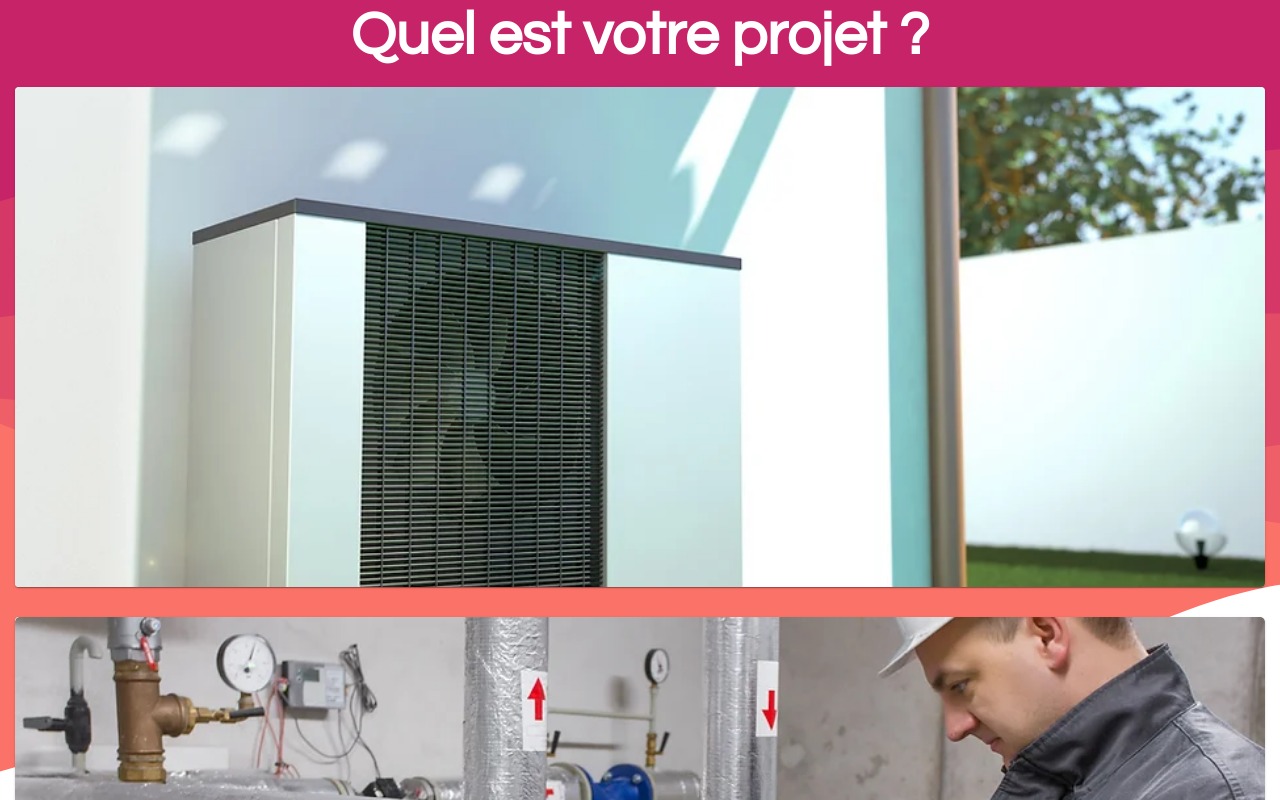
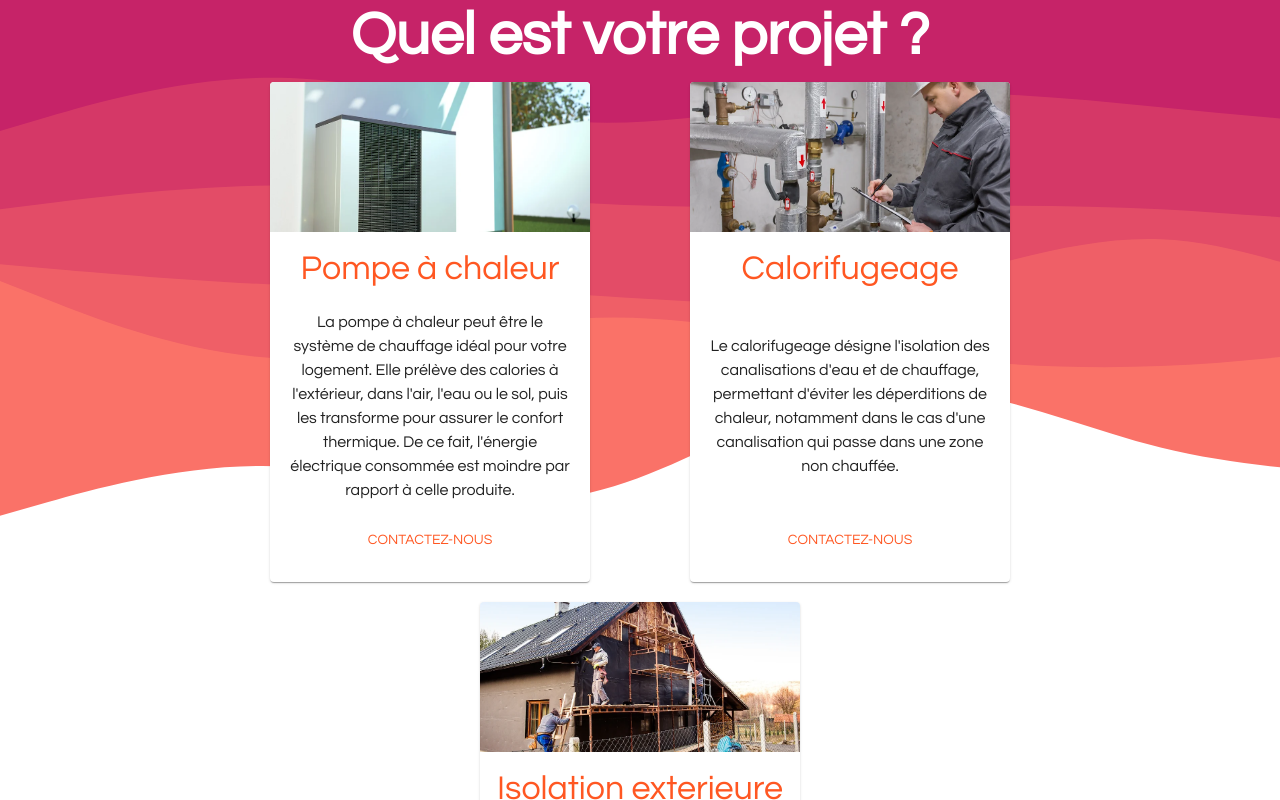
Before and after one commit to JacobElbaz/solviaenergie, a React (Create React App) app: page / in a window 1280 px wide. Shown: the part 1360-2160 px from the top of the page. Built offline with nearby package versions, Linux system fonts and the light colour scheme.

Commit message:
css solutions

```diff
--- a/src/components/Solutions.css
+++ b/src/components/Solutions.css
@@ -14,16 +14,16 @@
     text-align: center;
 }
 .solution {
-    margin: 15px 0;
-    height: 500px;
-    padding: 0;
-    width: 100%;
+    display: flex;
+    flex-wrap: wrap;
+    align-content: space-between;
+    margin: 10px auto;
+    width: 320px;
 }
 
 @media screen and (min-width: 500px){
     .solution {
         transition: all 0.2s ease-in-out !important;
-        width: 300px;
         margin: 50px;
     }
 }
@@ -36,9 +36,9 @@
 
 .solution img {
     width: inherit;
-    margin-bottom: 20px;
-    border-top-left-radius: 5px;
-    border-top-right-radius: 5px;
+    height: inherit;
+    border-top-left-radius: 2px;
+    border-top-right-radius: 2px;
 }
 
 .solution a {
@@ -49,3 +49,11 @@
 .solution a:hover {
     color: #ff9800;
 }
+
+.card-content {
+    display: flex;
+    flex-wrap: wrap;
+    justify-content: center;
+    align-content: space-between;
+    height: 350px;
+}
--- a/src/components/Solutions.js
+++ b/src/components/Solutions.js
@@ -11,24 +11,30 @@ function Solutions() {
       <Typography variant='h2' color='white' fontWeight='bold' >Quel est votre projet ?</Typography>
       <div className='solutions'>
         <Card className='solution'>
-          <img src={pac} />
-          <CardContent>
+          <div style={{ height: '150px', width: 'inherit', overflow: 'hidden' }}>
+            <img src={pac} />
+          </div>
+          <CardContent className='card-content'>
             <Typography variant='h4'><a href="/">Pompe à chaleur</a></Typography>
             <Typography>La pompe à chaleur peut être le système de chauffage idéal pour votre logement. Elle prélève des calories à l'extérieur, dans l'air, l'eau ou le sol, puis les transforme pour assurer le confort thermique. De ce fait, l'énergie électrique consommée est moindre par rapport à celle produite.</Typography>
             <Button href='/#contact'>Contactez-nous</Button>
           </CardContent>
         </Card>
         <Card className='solution'>
-          <img src={calo} />
-          <CardContent>
+          <div style={{ height: '150px', width: 'inherit', overflow: 'hidden' }}>
+            <img src={calo} />
+          </div>
+          <CardContent className='card-content'>
             <Typography variant='h4'><a href="">Calorifugeage</a></Typography>
             <Typography>Le calorifugeage désigne l'isolation des canalisations d'eau et de chauffage, permettant d'éviter les déperditions de chaleur, notamment dans le cas d'une canalisation qui passe dans une zone non chauffée.</Typography>
             <Button href='/#contact'>Contactez-nous</Button>
           </CardContent>
         </Card>
         <Card className='solution'>
-          <img src={iso} />
-          <CardContent>
+          <div style={{ height: '150px', width: 'inherit', overflow: 'hidden' }}>
+            <img src={iso} />
+          </div>
+          <CardContent className='card-content'>
             <Typography variant='h4'><a href="">Isolation exterieure</a></Typography>
             <Typography>L'isolation des murs par l'extérieur obéit au principe suivant : la pose d'une enveloppe isolante tout autour du bâti de la maison. Une solution qui permet, notamment, d'éliminer les ponts thermiques. Ce sont des zones de faiblesse de l'isolation responsables d'une forte déperdition d'énergie dans votre logement.</Typography>
             <Button href='/#contact'>Contactez-nous</Button>
```
Also changed, not shown: 1 other file (tests, documents, lock files or other folders).
